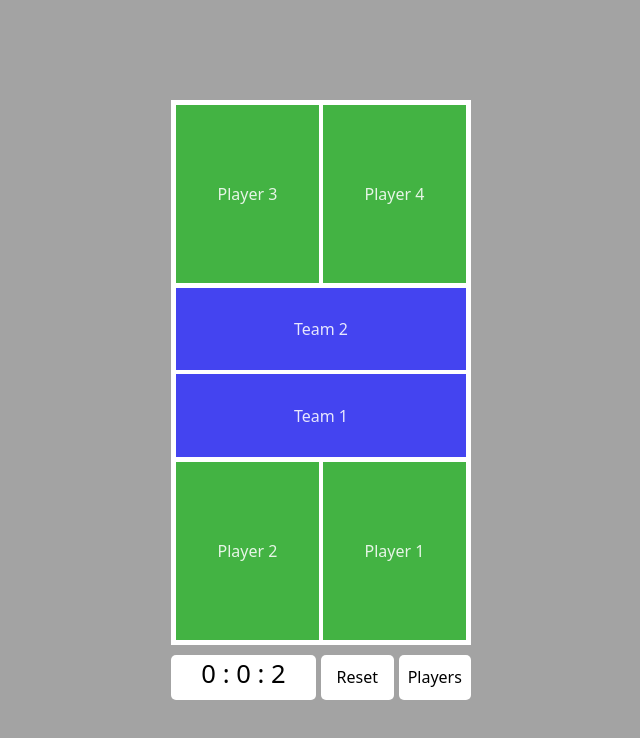
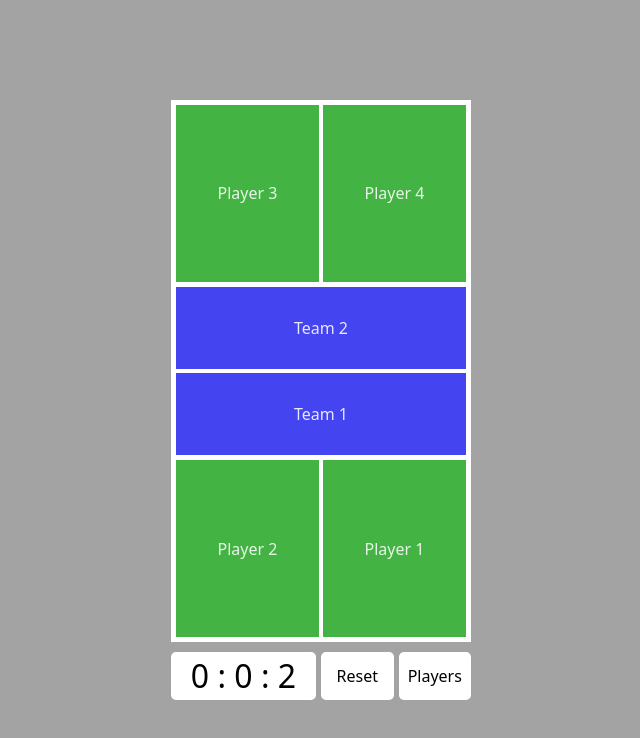
Before and after one commit to mannybennett/Pickleball-Scorekeeper, a React (Vite) app: page / in a window 1280 px wide. Shown: the top 738 px of the page, without its empty margins (319-959 px from the left). Built offline with nearby package versions, Linux system fonts and the light colour scheme.

Commit message:
score font size adjustment

```diff
--- a/src/App.css
+++ b/src/App.css
@@ -126,7 +126,7 @@ footer {
   border-radius: 5px;
   color: black;
   text-align: center;
-  font-size: 2vw;
+  font-size: 2rem;
   flex: 2;
 }
 
```
